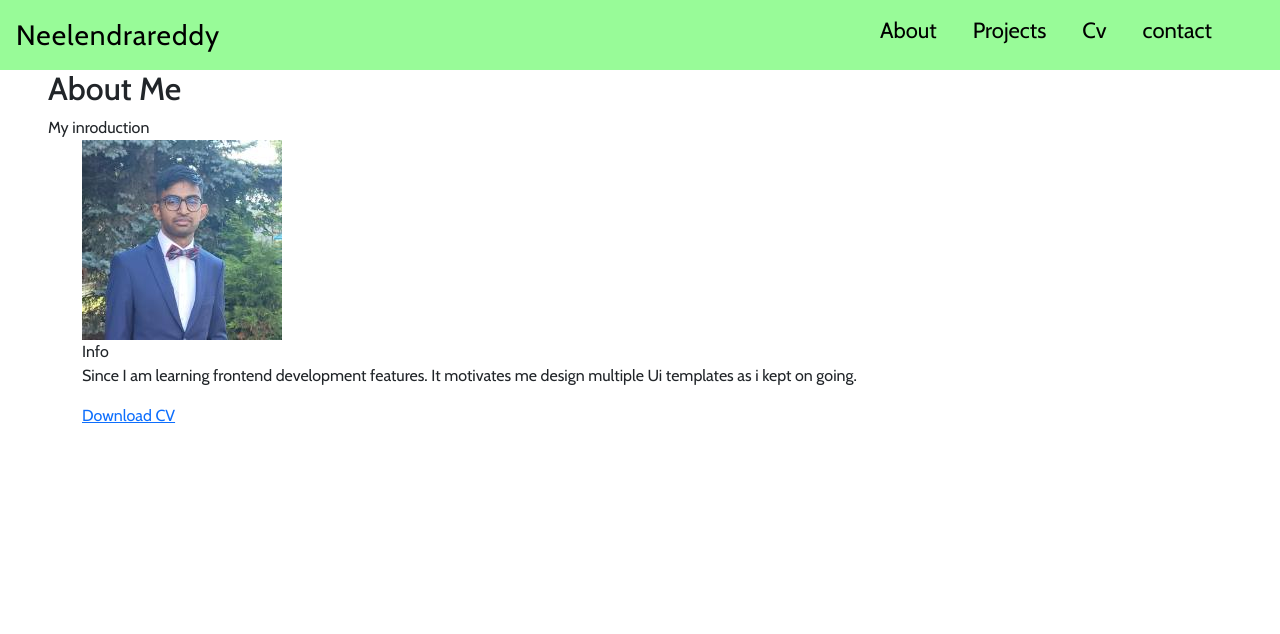
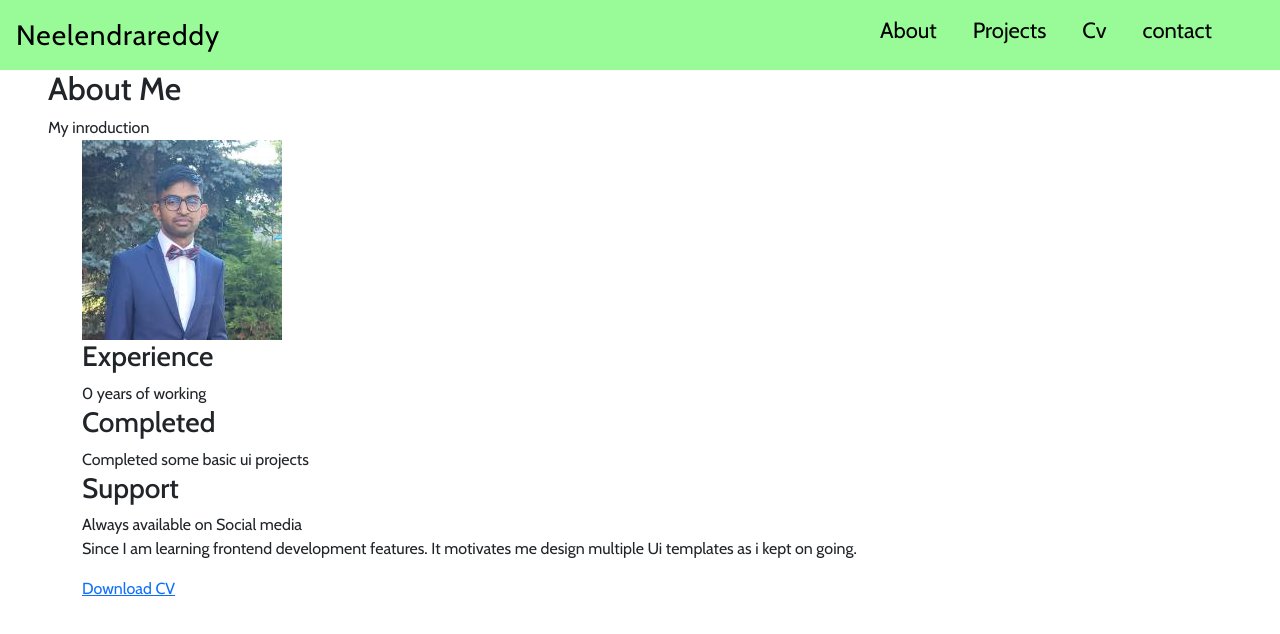
Before and after one commit to neelendrareddy9001/my-portfolio-website, a React (Create React App) app: page /about in a window 1280 px wide. Shown: the top 634 px of the page. Built offline with nearby package versions, Linux system fonts and the light colour scheme.

Commit message:
info component code written

```diff
--- a/src/component/About/Info.js
+++ b/src/component/About/Info.js
@@ -1,7 +1,22 @@
 import React from "react";
 
 const Info = () => {
-  return <div>Info</div>;
+  return (
+    <div className="about_info grid">
+      <div className="about_box">
+        <h3 className="about_title">Experience</h3>
+        <span className="about_subtitle">0 years of working</span>
+      </div>
+      <div className="about_box">
+        <h3 className="about_title">Completed</h3>
+        <span className="about_subtitle">Completed some basic ui projects</span>
+      </div>
+      <div className="about_box">
+        <h3 className="about_title">Support</h3>
+        <span className="about_subtitle">Always available on Social media</span>
+      </div>
+    </div>
+  );
 };
 
 export default Info;
```
